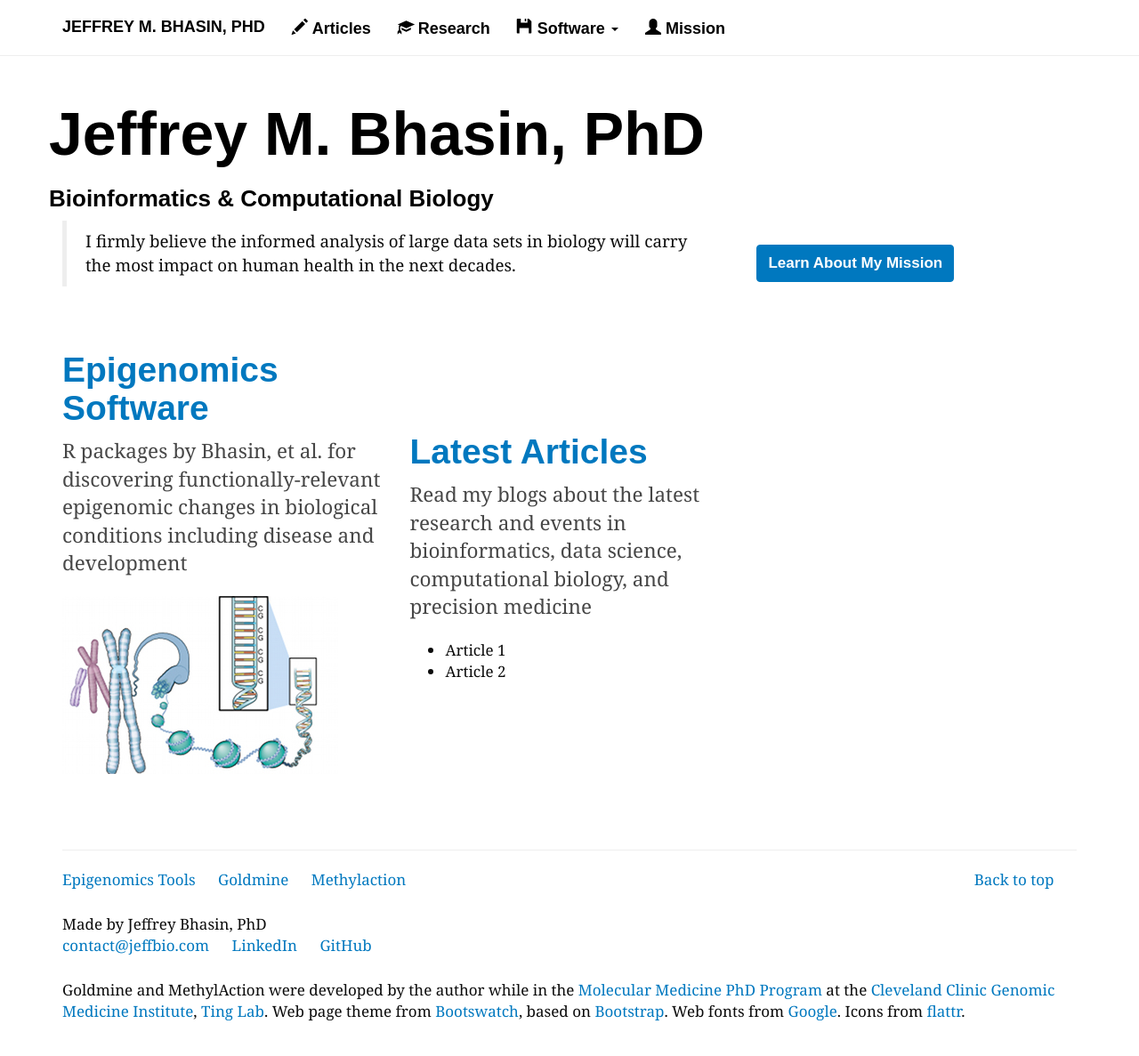
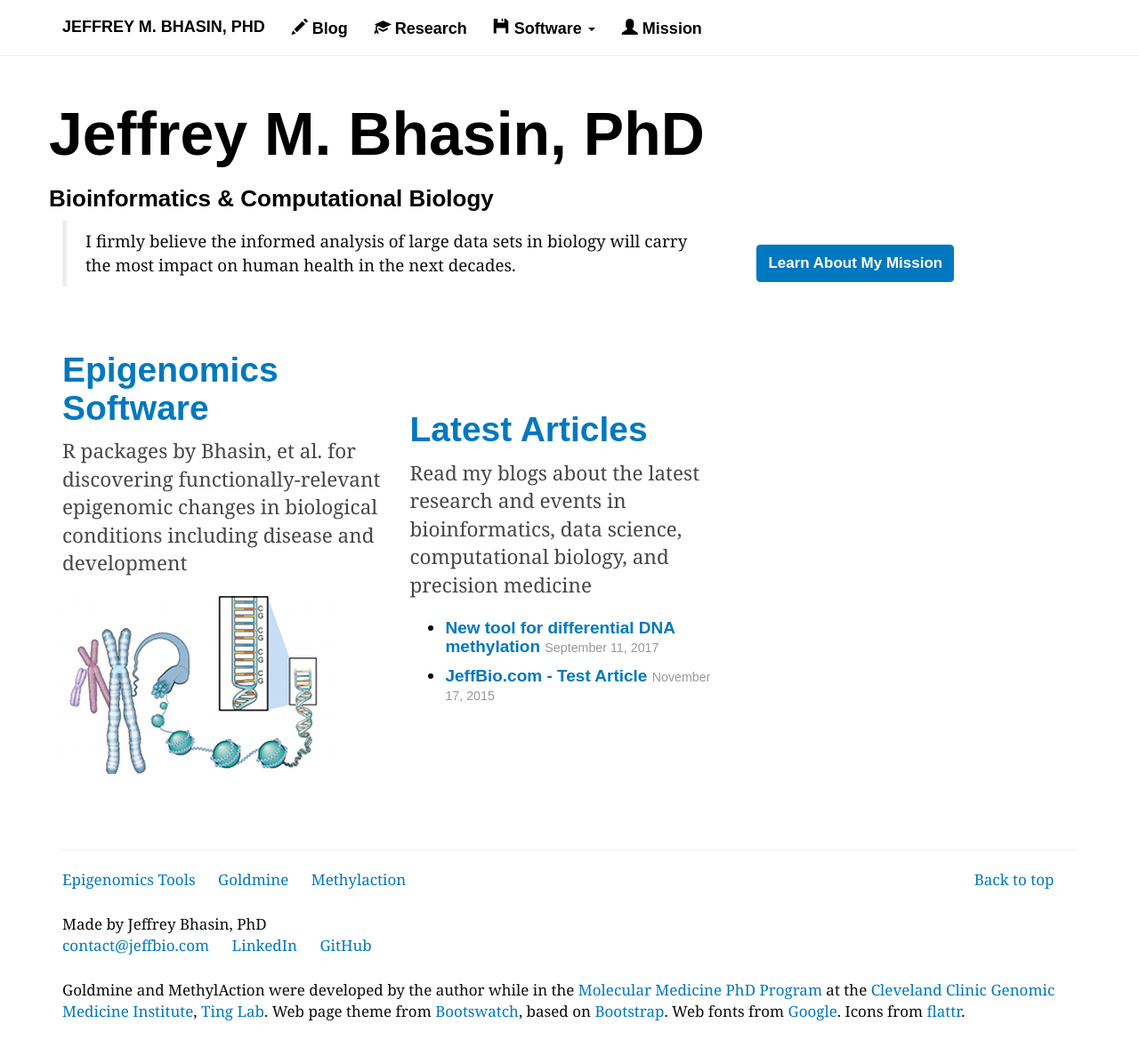
Before and after one commit to jeffbhasin/jeffbhasin.github.io, a Jekyll site: the page built from index.html, in a window 1280 px wide and 1234 px high. Shown: the top 1187 px of the window at 89% size. Built offline with Jekyll 4.4.1, drawn with Linux system fonts in a browser that asks for light colours; nearby versions of some CDN libraries; some web fonts are replaced.

Commit message:
Test Jekyll blogging

```diff
--- a/_includes/header.html
+++ b/_includes/header.html
@@ -10,7 +10,7 @@
         </div>
         <div class="navbar-collapse collapse" id="navbar-main">
           <ul class="nav navbar-nav">
-		<li><a href="/articles"><span class="glyphicon glyphicon-pencil"></span>&nbsp;Articles</a></li>
+		<li><a href="/articles"><span class="glyphicon glyphicon-pencil"></span>&nbsp;Blog</a></li>
 		<li><a href="/research"><span class="glyphicon glyphicon-education"></span>&nbsp;Research</a></li>
 
 		<li class="dropdown">
@@ -23,8 +23,8 @@
         	  </ul>
 	        </li>
 		<li><a href="/mission"><span class="glyphicon glyphicon-user"></span>&nbsp;Mission</a></li>
+          </ul>
 
-          </ul>
 <!--
           <ul class="nav navbar-nav navbar-right">
             <li><a href="#"><span class="glyphicon glyphicon-download-alt"></span>&nbsp;Download CV</a></li>
--- a/index.html
+++ b/index.html
@@ -26,10 +26,15 @@
           <div class="col-lg-4">
               <h1><a href="/articles">Latest Articles</a></h1>
               <p class="lead">Read my blogs about the latest research and events in bioinformatics, data science, computational biology, and precision medicine</p>
-		<ul>
-			<li>Article 1</li>
-			<li>Article 2</li>
-		</ul>
+
+<ul>
+{% for post in site.posts %}
+    <li>
+      <h4><a href="{{ post.url }}">{{ post.title }}</a> <small>{{ post.date | date: "%B %e, %Y" }}</small></h4>
+    </li>
+  {% endfor %}
+</ul>
+
           </div>
 
         </div>
```
Also changed, not shown: _posts/2017-09-11-test-blog-article.html (added, +13 -0 lines), _posts/2017-09-15-test-blog-article.html (added, +11 -0 lines), articles/index.html (added, +15 -0 lines).
